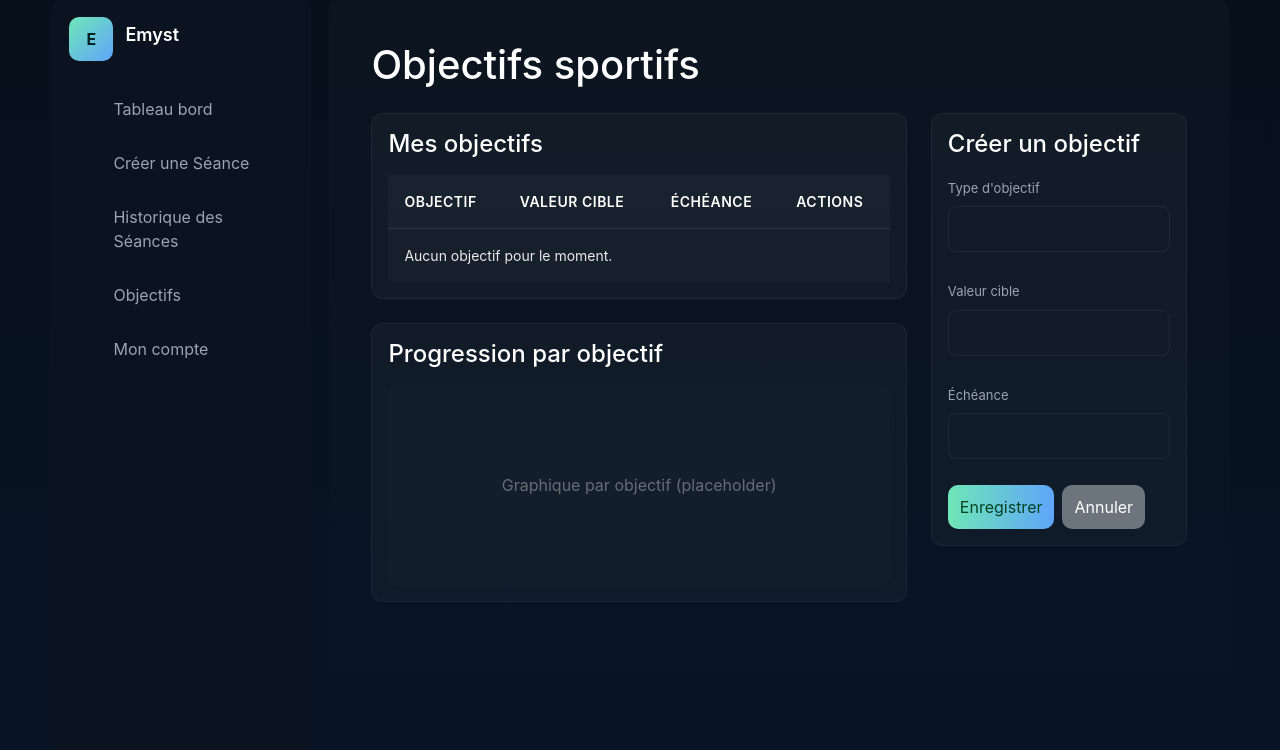
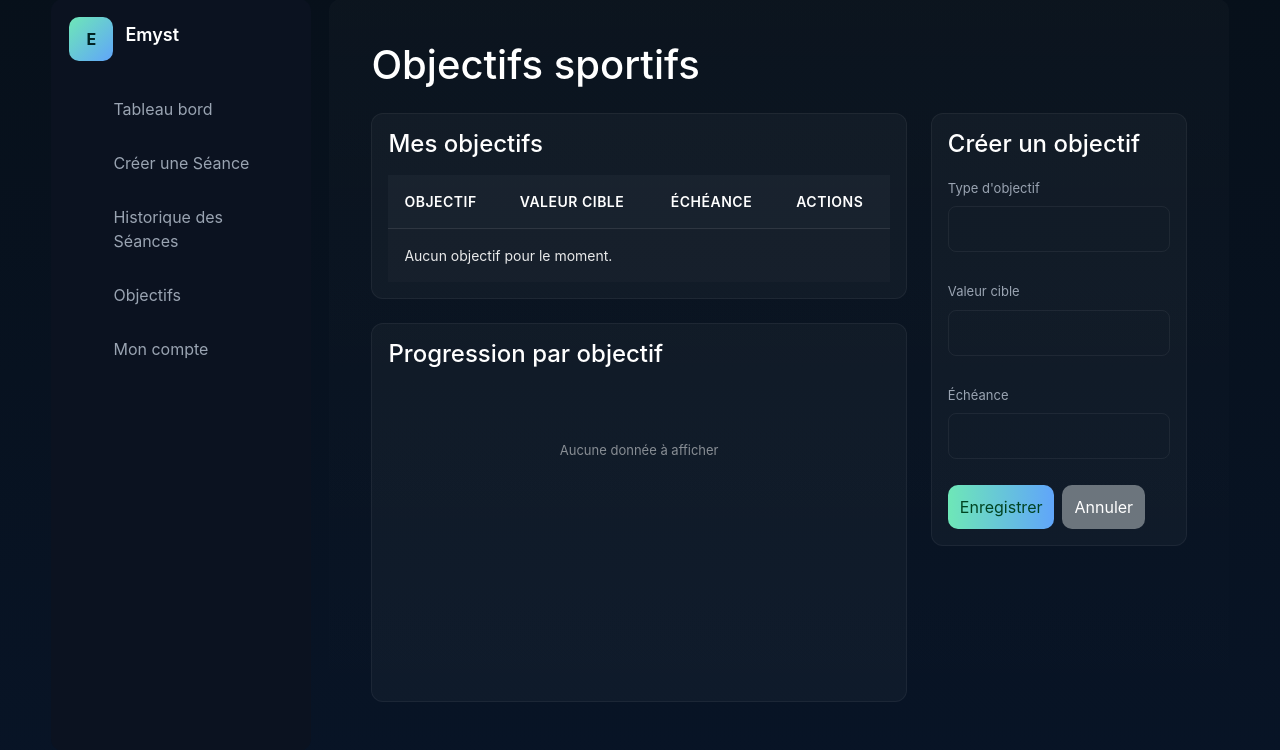
Before and after one commit to sgahovey/MSP2_Emyst, a Symfony app: template templates/objectif/index.html.twig in a window 1280 px wide. Shown: the part 25-775 px from the top of the page. Run offline with Twig, Linux system fonts and the light colour scheme; the template is opened without the code that fills it, so the values that code supplies are empty; form fields are guessed from the names that the template uses; some libraries are stand-ins or nearby versions.

Commit message:
Ajout d'un graphique de progression par objectif avec Chart.js, mise à jour des styles CSS pour le conteneur du graphique, et intégration du script dans le template HTML.

```diff
--- a/public/css/pages.css
+++ b/public/css/pages.css
@@ -143,14 +143,12 @@
     }
 }
 
-/* placeholder graphique */
-.progression-placeholder {
-    border-radius: 8px;
-    background: rgba(255,255,255,0.01);
-    display:flex;
-    align-items:center;
-    justify-content:center;
-    color: rgba(255,255,255,0.35);
+/* Container graphique progression */
+.progression-chart-container {
+    position: relative;
+    height: 300px;
+    width: 100%;
+    padding: 16px;
 }
 
 /* ===========================
--- a/templates/base.html.twig
+++ b/templates/base.html.twig
@@ -21,6 +21,8 @@
             <link rel="stylesheet" href="{{ asset('css/utilities.css') }}">
         {% endblock %}
         {% block javascripts %}
+            <script src="https://cdn.jsdelivr.net/npm/chart.js@4.4.0/dist/chart.umd.min.js"></script>
+
         {% endblock %}
     </head>
     <body>
--- a/templates/objectif/index.html.twig
+++ b/templates/objectif/index.html.twig
@@ -49,8 +49,8 @@
             <!-- Progression -->
             <div class="card p-3 objectifs-card">
                 <h4 class="mb-3">Progression par objectif</h4>
-                <div class="progression-placeholder" style="min-height:200px;">
-                    Graphique par objectif (placeholder)
+                <div class="progression-chart-container">
+                    <canvas id="objectifsChart"></canvas>
                 </div>
             </div>
         </div>
@@ -97,3 +97,95 @@
     </div>
 </div>
 {% endblock %}
+
+{% block javascripts %}
+    {{ parent() }}
+<script>
+document.addEventListener('DOMContentLoaded', function() {
+    const ctx = document.getElementById('objectifsChart');
+    if (!ctx) return;
+
+    const objectifsData = [
+        {% for objectif in objectifs %}
+        {
+            label: {{ (objectif.typeObjectif ? objectif.typeObjectif.value : '')|json_encode|raw }},
+            valeur: {{ objectif.valeurCible|json_encode|raw }},
+            date: {{ (objectif.dateLimite ? objectif.dateLimite|date('d/m/Y') : '')|json_encode|raw }}
+        }{% if not loop.last %},{% endif %}
+        {% endfor %}
+    ];
+
+    if (objectifsData.length === 0) {
+        ctx.parentElement.innerHTML = '<p style="color: rgba(255, 255, 255, 0.5); text-align: center; padding: 40px;">Aucune donnée à afficher</p>';
+        return;
+    }
+
+    const labels = objectifsData.map(o => o.label);
+    const valeurs = objectifsData.map(o => o.valeur);
+
+    new Chart(ctx, {
+        type: 'bar',
+        data: {
+            labels: labels,
+            datasets: [{
+                label: 'Valeur cible',
+                data: valeurs,
+                backgroundColor: 'rgba(96, 165, 250, 0.6)',
+                borderColor: 'rgba(110, 231, 183, 1)',
+                borderWidth: 2,
+                borderRadius: 8,
+                borderSkipped: false,
+            }]
+        },
+        options: {
+            responsive: true,
+            maintainAspectRatio: false,
+            plugins: {
+                legend: {
+                    display: false
+                },
+                tooltip: {
+                    backgroundColor: 'rgba(15, 23, 36, 0.9)',
+                    titleColor: '#ffffff',
+                    bodyColor: '#ffffff',
+                    borderColor: 'rgba(110, 231, 183, 0.3)',
+                    borderWidth: 1,
+                    padding: 12,
+                    callbacks: {
+                        afterLabel: function(context) {
+                            const index = context.dataIndex;
+                            return 'Échéance: ' + objectifsData[index].date;
+                        }
+                    }
+                }
+            },
+            scales: {
+                y: {
+                    beginAtZero: true,
+                    ticks: {
+                        color: 'rgba(255, 255, 255, 0.7)',
+                        font: {
+                            size: 12
+                        }
+                    },
+                    grid: {
+                        color: 'rgba(255, 255, 255, 0.05)'
+                    }
+                },
+                x: {
+                    ticks: {
+                        color: 'rgba(255, 255, 255, 0.7)',
+                        font: {
+                            size: 12
+                        }
+                    },
+                    grid: {
+                        display: false
+                    }
+                }
+            }
+        }
+    });
+});
+</script>
+{% endblock %}
```
